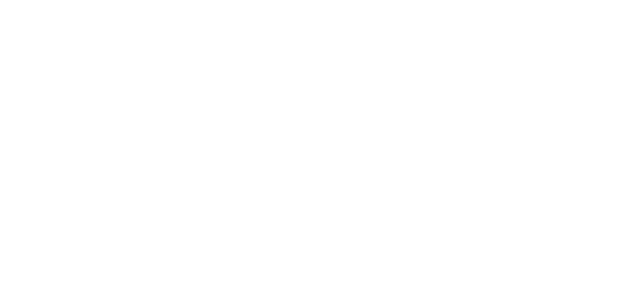
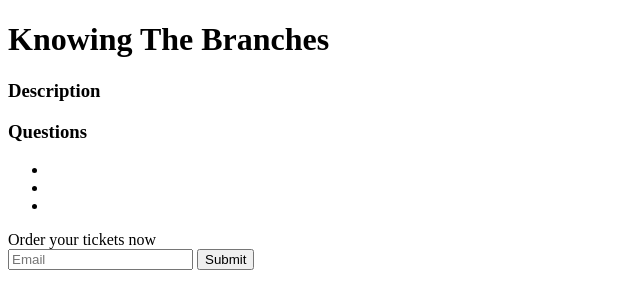
Before and after one commit to josiahe2793/movie-project-knowing-the-branches, a plain HTML site: page index.html in a window 1280 px wide. Shown: the whole page, without its empty margins (0-640 px from the left). Drawn offline with Linux system fonts and the light colour scheme.

Commit message:
add format

```diff
--- a/index.html
+++ b/index.html
@@ -7,5 +7,19 @@
   </head>
   <body>
 
+  <h1>Knowing The Branches</h1>
+  <h3>Description</h3>
+  <p></p>
+  <h3>Questions</h3>
+  <ul>
+      <li></li>
+      <li></li>
+      <li></li>
+  </ul>
+  <form action="http://www.w3schools.com/action_page.php" method="get">
+
+  Order your tickets now <br>
+  <input type= "text" name="Offer" placeholder= "Email" required>
+  <input class= "red-button" type="submit" value="Submit">
   </body>
 </html>
```
